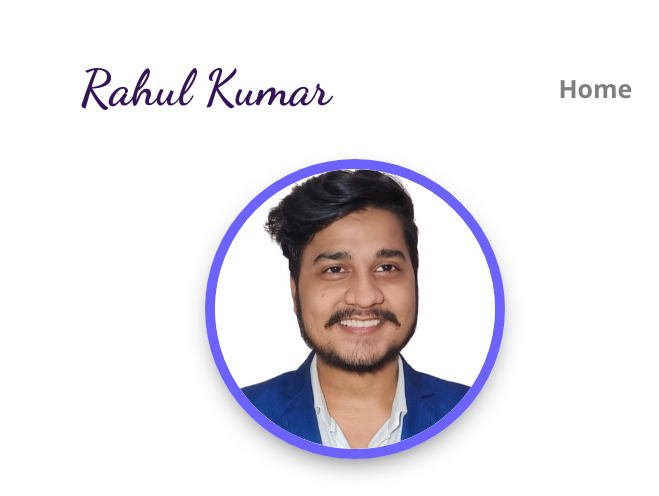
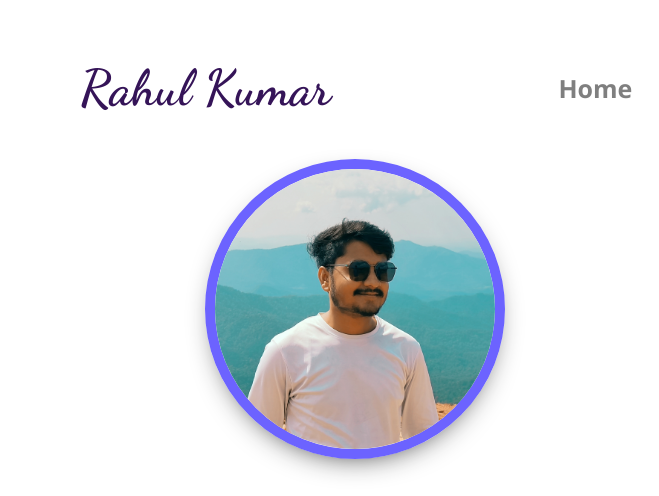
Before and after one commit to rahulraka/rahulraka.github.io, a plain HTML site: page contact.html in a window 1280 px wide. Shown: the top 496 px of the page, 0-659 px from the left. Drawn offline with nearby package versions, Linux system fonts and the light colour scheme; a web font is replaced by a local one.

Commit message:
dp updated

```diff
--- a/contact.html
+++ b/contact.html
@@ -61,7 +61,7 @@
     <section id="contact">
         <div class="row first-section">
             <div class="col-lg-6 col-md-6">
-                <img class = "Profilepic" src="Image/New-DP.png" alt="">
+                <img class = "Profilepic" src="Image/New.jpg" alt="">
             </div>
             <div class="col-lg-6 col-md-6 context">
                 <h1>Reach out to me !</h1>
```
Also changed, not shown: Image/New.jpg (added).
